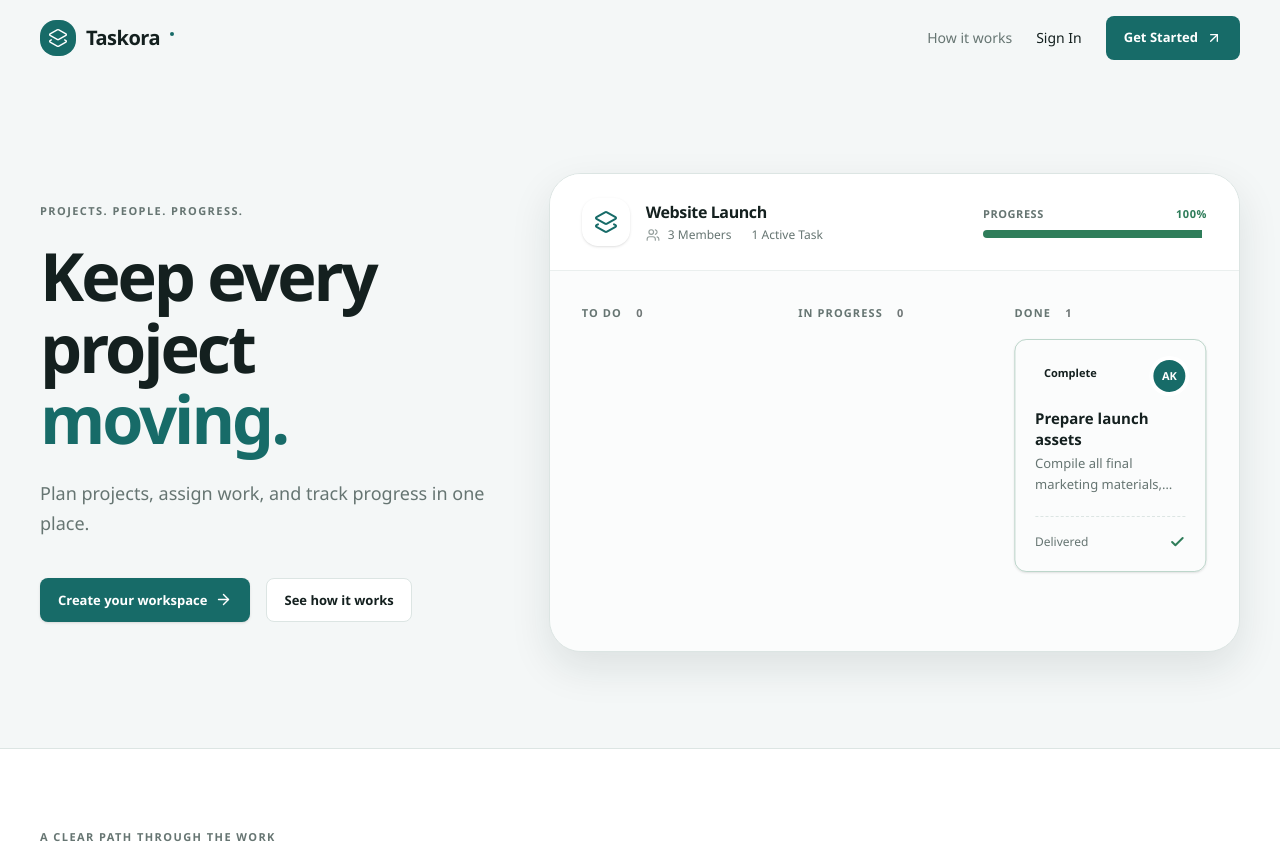
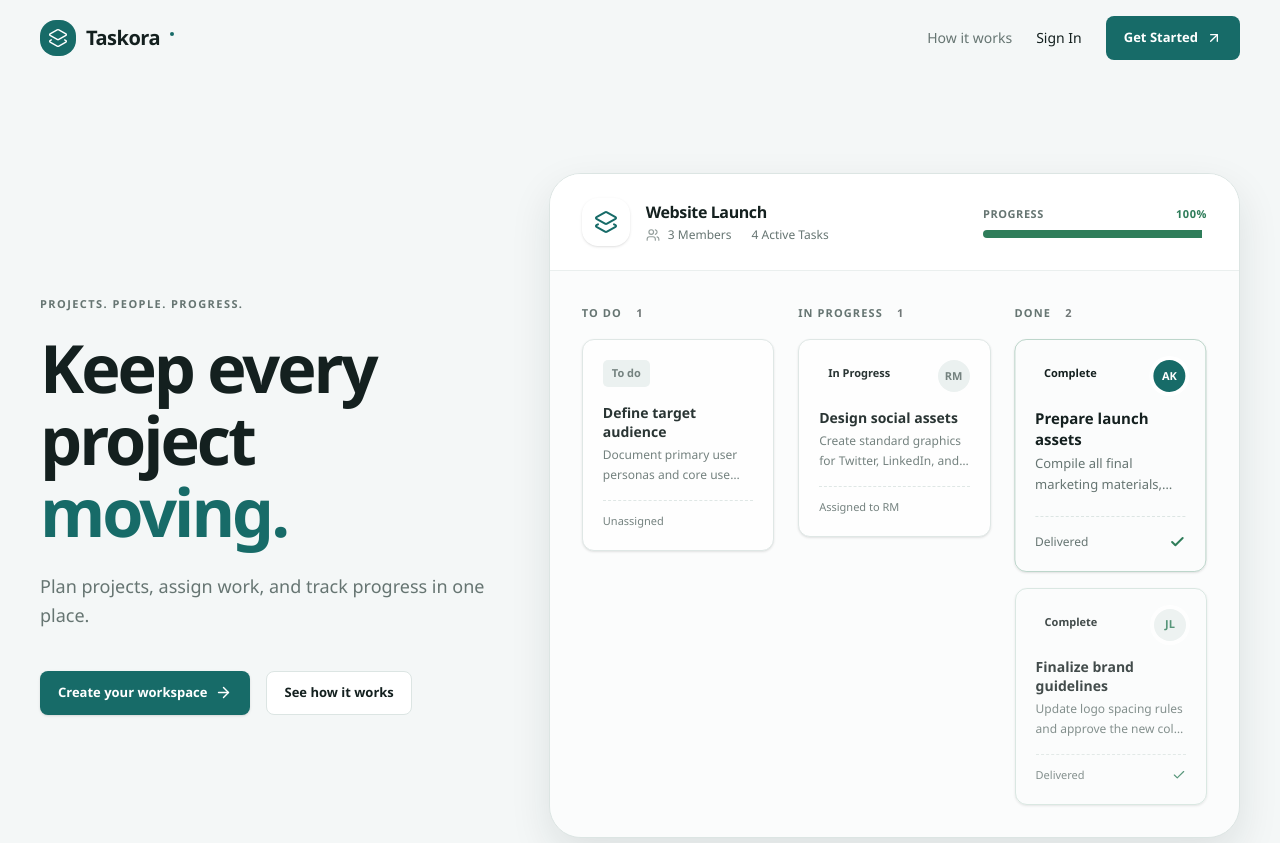
Before and after one commit to kumarnallana/Taskora-Project-Management, a Next.js app: page / in a window 1280 px wide. Shown: the top 843 px of the page. Built offline with nearby package versions, Linux system fonts and the light colour scheme.

Commit message:
Updating the marketingExperience.tsx for better dashboard experience

```diff
--- a/src/components/marketing/MarketingExperience.tsx
+++ b/src/components/marketing/MarketingExperience.tsx
@@ -113,6 +113,31 @@ function LivingPreview() {
     );
   };
 
+  const StaticCard = ({ status, title, desc, assignedTo }: { status: "TODO" | "IN_PROGRESS" | "DONE", title: string, desc: string, assignedTo?: string }) => {
+    const isDone = status === "DONE";
+    const isDoing = status === "IN_PROGRESS";
+    return (
+      <div className={`relative rounded-xl border p-5 shadow-sm ${isDone ? "bg-success-soft/10 border-success/20 opacity-80" : "bg-white border-line opacity-90"}`}>
+        <div className="flex justify-between items-start mb-4">
+          <span className={`badge ${isDone ? "badge-success" : isDoing ? "badge-amber" : "badge-TODO"}`}>
+            {isDone ? "Complete" : isDoing ? "In Progress" : "To do"}
+          </span>
+          {assignedTo && (
+            <div className={`avatar !h-8 !w-8 !text-[11px] font-bold ${isDone ? "!bg-success-soft !text-success" : "!bg-surface-strong !text-muted"} ring-4 ring-white shadow-sm`}>
+              {assignedTo}
+            </div>
+          )}
+        </div>
+        <h4 className="text-[14px] font-semibold text-ink leading-snug mb-1">{title}</h4>
+        <p className="text-[12px] text-muted leading-relaxed line-clamp-2">{desc}</p>
+        <div className="mt-4 pt-3 flex items-center justify-between border-t border-line border-dashed text-[11px] font-medium text-muted">
+          <span>{isDone ? "Delivered" : assignedTo ? `Assigned to ${assignedTo}` : "Unassigned"}</span>
+          {isDone && <Check size={14} className="text-success" />}
+        </div>
+      </div>
+    );
+  };
+
   return (
     <div
       ref={root}
@@ -129,7 +154,7 @@ function LivingPreview() {
               <Users size={14} className="opacity-70" />
               <span>3 Members</span>
               <span className="h-1 w-1 rounded-full bg-line-strong" />
-              <span>1 Active Task</span>
+              <span>4 Active Tasks</span>
             </p>
           </div>
         </div>
@@ -156,9 +181,14 @@ function LivingPreview() {
           <h3 className="flex items-center gap-2 text-[11px] font-bold tracking-widest text-muted uppercase">
             To Do
             <span className="flex h-5 min-w-[20px] items-center justify-center rounded-full bg-surface text-ink px-1.5 opacity-60">
-              {phase < 3 ? "1" : "0"}
+              {phase < 3 ? "2" : "1"}
             </span>
           </h3>
+          <StaticCard
+             status="TODO"
+             title="Define target audience"
+             desc="Document primary user personas and core use cases for the marketing site."
+          />
           {phase > 0 && phase < 3 && <TaskCard />}
         </div>
 
@@ -167,10 +197,16 @@ function LivingPreview() {
           <h3 className="flex items-center gap-2 text-[11px] font-bold tracking-widest text-muted uppercase">
             In Progress
             <span className="flex h-5 min-w-[20px] items-center justify-center rounded-full bg-surface text-ink px-1.5 opacity-60">
-              {phase === 3 ? "1" : "0"}
+              {phase === 3 ? "2" : "1"}
             </span>
           </h3>
           {phase === 3 && <TaskCard />}
+          <StaticCard
+             status="IN_PROGRESS"
+             title="Design social assets"
+             desc="Create standard graphics for Twitter, LinkedIn, and blog feature images."
+             assignedTo="RM"
+          />
         </div>
 
         {/* Done Column */}
@@ -178,10 +214,16 @@ function LivingPreview() {
           <h3 className="flex items-center gap-2 text-[11px] font-bold tracking-widest text-muted uppercase">
             Done
             <span className="flex h-5 min-w-[20px] items-center justify-center rounded-full bg-surface text-ink px-1.5 opacity-60">
-              {phase >= 4 ? "1" : "0"}
+              {phase >= 4 ? "2" : "1"}
             </span>
           </h3>
           {phase >= 4 && <TaskCard />}
+          <StaticCard
+             status="DONE"
+             title="Finalize brand guidelines"
+             desc="Update logo spacing rules and approve the new color palette constraints."
+             assignedTo="JL"
+          />
         </div>
       </div>
     </div>
```
